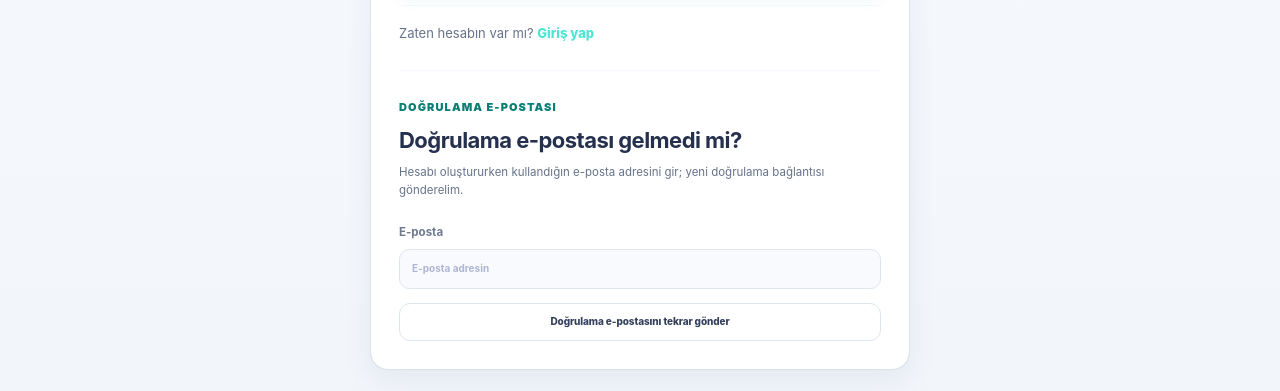
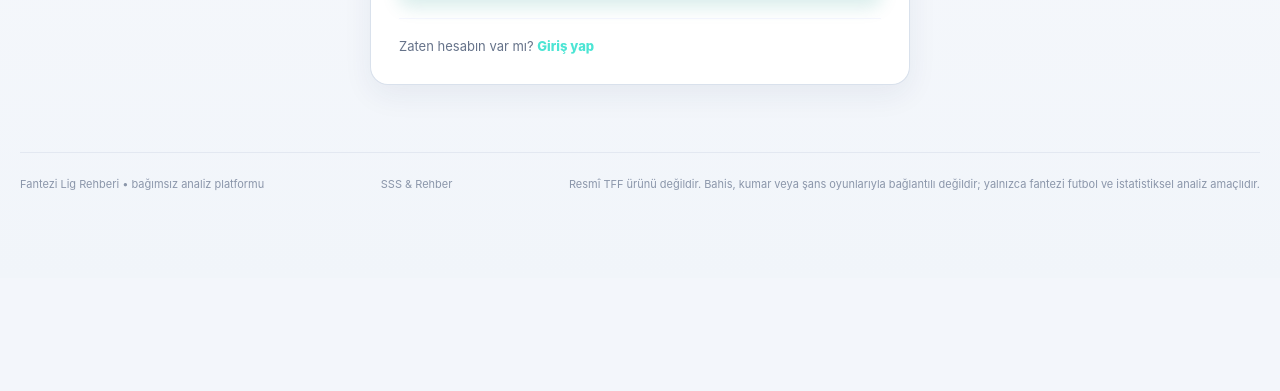
Before and after one commit to ecetin1998/tff-fantezi, a Next.js app: page /signup in a window 1280 px wide. Shown: the part 522-913 px from the top of the page. After the commit the page ends 800 px from the top, so only its background shows below. Built offline with nearby package versions, Linux system fonts and the light colour scheme; no server answers.

Commit message:
Remove signup verification email UI

```diff
--- a/app/signup/page.js
+++ b/app/signup/page.js
@@ -1,6 +1,6 @@
 import Link from 'next/link'
 import SignupPasswordField from '@/components/SignupPasswordField'
-import {resendConfirmation,signup} from '@/app/actions'
+import {signup} from '@/app/actions'
 
 export const metadata={
   title:'Hesap Oluştur',
@@ -15,23 +15,17 @@ const ERRORS={
   password_check_failed:'Şifre güvenlik kontrolü tamamlanamadı. Lütfen tekrar dene.',
   rate_limited:'Çok fazla deneme yapıldı. Biraz sonra tekrar dene.',
   auth_failed:'İşlem tamamlanamadı. Lütfen tekrar dene.',
+  signup_session_unavailable:'Kayıt oluşturuldu ancak otomatik giriş açılamadı. Lütfen giriş yapmayı dene.',
 }
-const MESSAGES={
-  check_email:'Hesabın oluşturuldu. Doğrulama e-postasını kontrol et; gelen kutusunda yoksa aşağıdan tekrar gönderebilirsin.',
-  resend_sent:'Doğrulama e-postası tekrar gönderildi. Gelen kutusu ve gereksiz klasörünü kontrol et.',
-}
-
 export default async function Signup({searchParams}){
   const sp=await searchParams
   const error=ERRORS[String(sp?.error||'')]||null
-  const message=MESSAGES[String(sp?.message||'')]||null
 
   return <div className="auth-wrap"><div className="card auth-card auth-card-wide">
     <span className="eyebrow">YENİ HESAP</span>
     <h1>Hesap oluştur</h1>
     <p>Ücretsiz hesabını oluştur; tüm temel oyuncu ve maç analizlerini, Benim Kadrom'u ve kişisel özellikleri aç.</p>
     {error?<div className="alert error">{error}</div>:null}
-    {message?<div className="alert">{message}</div>:null}
 
     <form className="auth-form" action={signup}>
       <label>E-posta<input name="email" type="email" autoComplete="email" placeholder="E-posta adresin" required/></label>
@@ -43,14 +37,5 @@ export default async function Signup({searchParams}){
       <span>Zaten hesabın var mı? <Link href="/login">Giriş yap</Link></span>
     </div>
 
-    <section className="auth-utility-section" id="verification">
-      <span className="eyebrow">DOĞRULAMA E-POSTASI</span>
-      <h2>Doğrulama e-postası gelmedi mi?</h2>
-      <p>Hesabı oluştururken kullandığın e-posta adresini gir; yeni doğrulama bağlantısı gönderelim.</p>
-      <form className="auth-form" action={resendConfirmation}>
-        <label>E-posta<input name="email" type="email" autoComplete="email" placeholder="E-posta adresin" required/></label>
-        <button className="secondary" type="submit">Doğrulama e-postasını tekrar gönder</button>
-      </form>
-    </section>
   </div></div>
 }
```
